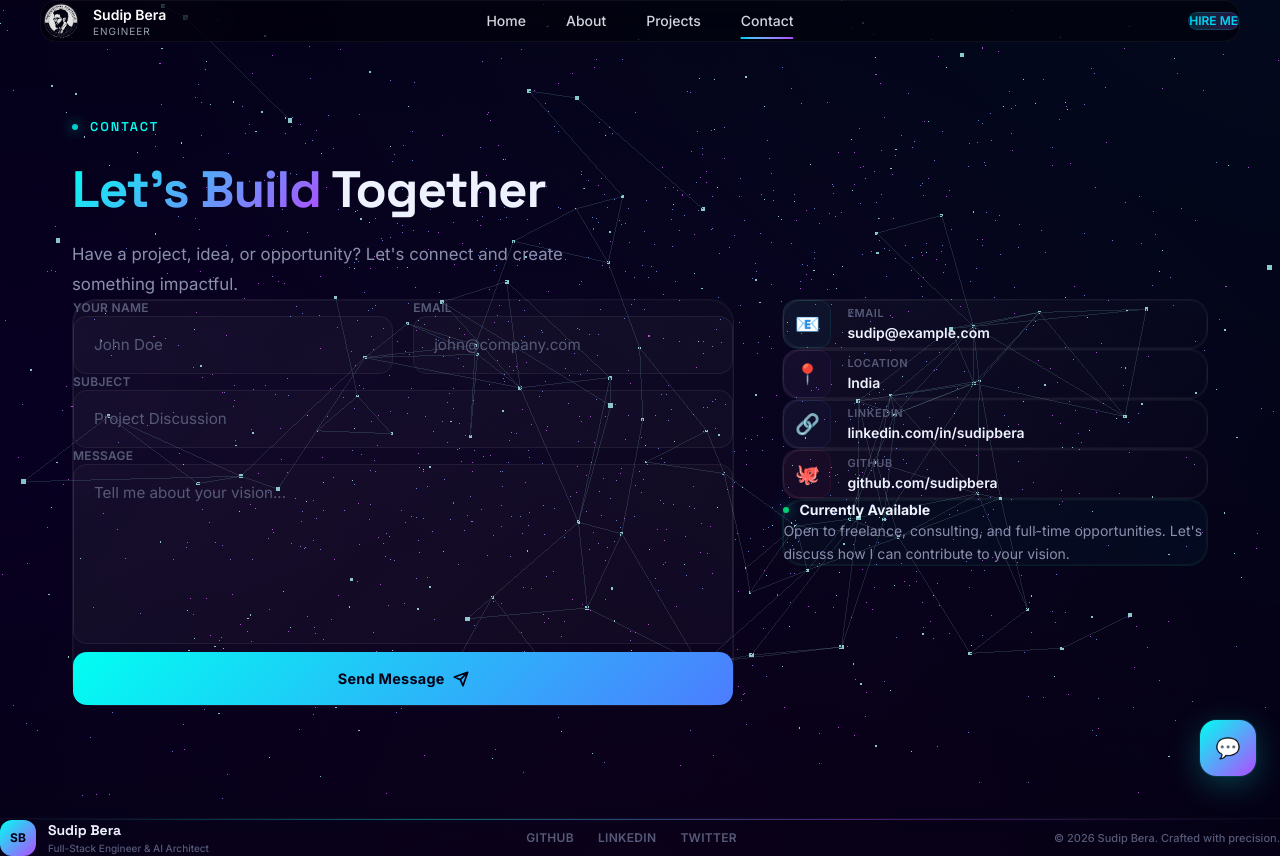
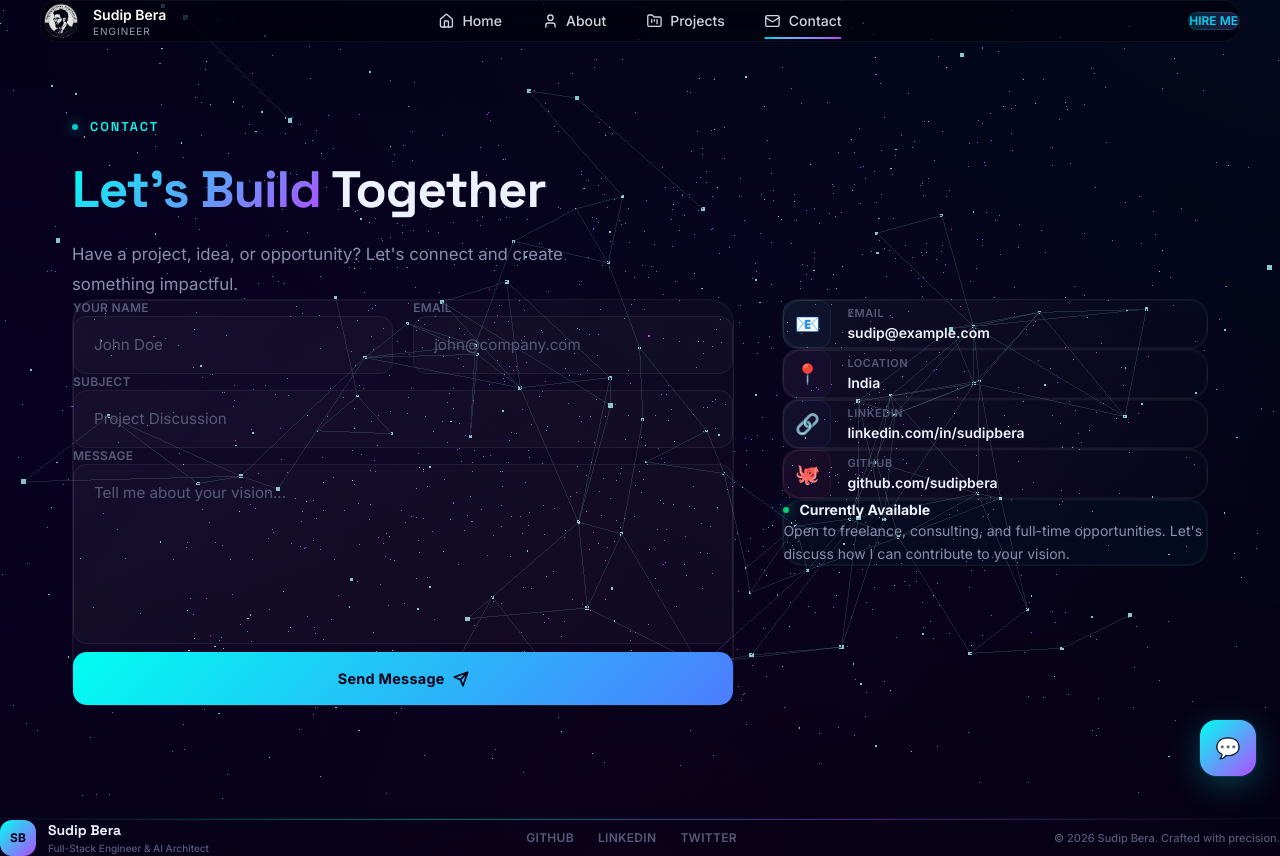
Before and after one commit to SudipBera083/protfolio, a React (Vite) app: page /contact in a window 1280 px wide. Built offline with nearby package versions, Linux system fonts and the light colour scheme.

Commit message:
Modified: navbar

```diff
--- a/package.json
+++ b/package.json
@@ -14,6 +14,7 @@
     "@react-three/fiber": "^9.5.0",
     "@tailwindcss/vite": "^4.2.1",
     "framer-motion": "^12.34.3",
+    "lucide-react": "^0.577.0",
     "react": "^19.2.0",
     "react-dom": "^19.2.0",
     "react-router-dom": "^7.13.1",
--- a/src/components/Navbar.jsx
+++ b/src/components/Navbar.jsx
@@ -3,79 +3,120 @@ import { Link, useLocation } from "react-router-dom"
 import { motion, AnimatePresence } from "framer-motion"
 import { Container } from "./Container"
 
+import { Home, User, FolderKanban, Mail } from "lucide-react"
+
 const navLinks = [
-  { path: "/", label: "Home" },
-  { path: "/about", label: "About" },
-  { path: "/projects", label: "Projects" },
-  { path: "/contact", label: "Contact" },
+  { path: "/", label: "Home", icon: Home },
+  { path: "/about", label: "About", icon: User },
+  { path: "/projects", label: "Projects", icon: FolderKanban },
+  { path: "/contact", label: "Contact", icon: Mail },
 ]
 
 export default function Navbar() {
+
   const [isOpen, setIsOpen] = useState(false)
   const [scrolled, setScrolled] = useState(false)
+
   const location = useLocation()
 
   useEffect(() => {
+
     const onScroll = () => setScrolled(window.scrollY > 20)
+
     window.addEventListener("scroll", onScroll)
+
     return () => window.removeEventListener("scroll", onScroll)
+
   }, [])
 
   return (
+
     <motion.nav
       initial={{ y: -80, opacity: 0 }}
       animate={{ y: 0, opacity: 1 }}
       transition={{ duration: 0.6 }}
       className="fixed top-0 left-0 right-0 z-50"
     >
+
       <Container>
-        <div className={`relative mt-6 rounded-2xl backdrop-blur-xl border transition-all duration-500 ${
+
+        <div
+          className={`relative mt-6 rounded-2xl backdrop-blur-xl border transition-all duration-500 ${
             scrolled
               ? "bg-black/70 border-white/10 shadow-[0_8px_40px_rgba(0,0,0,0.6)]"
               : "bg-black/40 border-white/5"
-        }`}>
+          }`}
+        >
+
           <div className="flex items-center justify-between px-6 py-4">
 
-            {/* LEFT LOGO */}
+            {/* LOGO */}
+
             <Link to="/" className="flex items-center gap-3 group">
+
               <motion.img
                 whileHover={{ scale: 1.08 }}
                 src="/logo.png"
                 alt="Logo"
                 className="h-10 w-auto object-contain"
               />
+
               <div className="hidden sm:block leading-tight">
-                <div className="text-white font-semibold text-sm">Sudip Bera</div>
+
+                <div className="text-white font-semibold text-sm">
+                  Sudip Bera
+                </div>
+
                 <div className="text-[10px] uppercase tracking-widest text-gray-400">
                   Engineer
                 </div>
+
               </div>
+
             </Link>
 
-            {/* CENTER NAV */}
+
+            {/* DESKTOP NAV */}
+
             <div className="absolute left-1/2 -translate-x-1/2 hidden md:flex items-center gap-10">
+
               {navLinks.map((link) => {
+
                 const isActive = location.pathname === link.path
+                const Icon = link.icon
+
                 return (
+
                   <Link
                     key={link.path}
                     to={link.path}
-                    className="relative text-sm font-medium text-gray-300 hover:text-white transition"
+                    className="relative flex items-center gap-2 text-sm font-medium text-gray-300 hover:text-white transition group"
                   >
+
+                    <Icon size={16} className="transition group-hover:scale-110" />
+
                     {link.label}
+
                     {isActive && (
                       <motion.div
                         layoutId="underline"
                         className="absolute -bottom-2 left-0 right-0 h-[2px] rounded-full bg-gradient-to-r from-cyan-400 to-purple-500"
                       />
                     )}
+
                   </Link>
+
                 )
+
               })}
+
             </div>
 
-            {/* RIGHT CTA */}
+
+            {/* RIGHT SIDE */}
+
             <div className="flex items-center gap-4">
+
               <Link
                 to="/contact"
                 className="hidden md:inline-flex px-6 py-2 rounded-xl text-xs font-semibold uppercase bg-gradient-to-r from-cyan-500/20 to-purple-500/20 border border-cyan-400/20 text-cyan-400 hover:shadow-[0_0_20px_rgba(0,255,255,0.25)] transition"
@@ -83,40 +124,84 @@ export default function Navbar() {
                 Hire Me
               </Link>
 
+
+              {/* MOBILE MENU BUTTON */}
+
               <button
                 onClick={() => setIsOpen(!isOpen)}
                 className="md:hidden flex flex-col gap-[5px]"
               >
-                <motion.span animate={isOpen ? { rotate: 45, y: 6 } : {}} className="w-5 h-[2px] bg-white" />
-                <motion.span animate={isOpen ? { opacity: 0 } : {}} className="w-5 h-[2px] bg-white" />
-                <motion.span animate={isOpen ? { rotate: -45, y: -6 } : {}} className="w-5 h-[2px] bg-white" />
+
+                <motion.span
+                  animate={isOpen ? { rotate: 45, y: 6 } : {}}
+                  className="w-5 h-[2px] bg-white"
+                />
+
+                <motion.span
+                  animate={isOpen ? { opacity: 0 } : {}}
+                  className="w-5 h-[2px] bg-white"
+                />
+
+                <motion.span
+                  animate={isOpen ? { rotate: -45, y: -6 } : {}}
+                  className="w-5 h-[2px] bg-white"
+                />
+
               </button>
-            </div>
-          </div>
+
             </div>
 
+          </div>
+
+        </div>
+
+
+        {/* MOBILE MENU */}
+
         <AnimatePresence>
+
           {isOpen && (
+
             <motion.div
               initial={{ opacity: 0, y: -10 }}
               animate={{ opacity: 1, y: 0 }}
               exit={{ opacity: 0, y: -10 }}
-              className="md:hidden mt-3 rounded-2xl bg-black/80 backdrop-blur-xl border border-white/10 p-6 space-y-3"
+              className="md:hidden mt-3 rounded-2xl bg-black/80 backdrop-blur-xl border border-white/10 p-6 space-y-4"
             >
-              {navLinks.map((link) => (
+
+              {navLinks.map((link) => {
+
+                const Icon = link.icon
+
+                return (
+
                   <Link
                     key={link.path}
                     to={link.path}
                     onClick={() => setIsOpen(false)}
-                  className="block text-gray-300 hover:text-cyan-400"
+                    className="flex items-center gap-3 text-gray-300 hover:text-cyan-400 transition"
                   >
+
+                    <Icon size={18} />
+
                     {link.label}
+
                   </Link>
-              ))}
+
+                )
+
+              })}
+
             </motion.div>
+
           )}
+
         </AnimatePresence>
+
       </Container>
+
     </motion.nav>
+
   )
+
 }
```
Also changed, not shown: 1 other file (tests, documents, lock files or other folders). Lines whose indentation alone changed are shown as unchanged.
